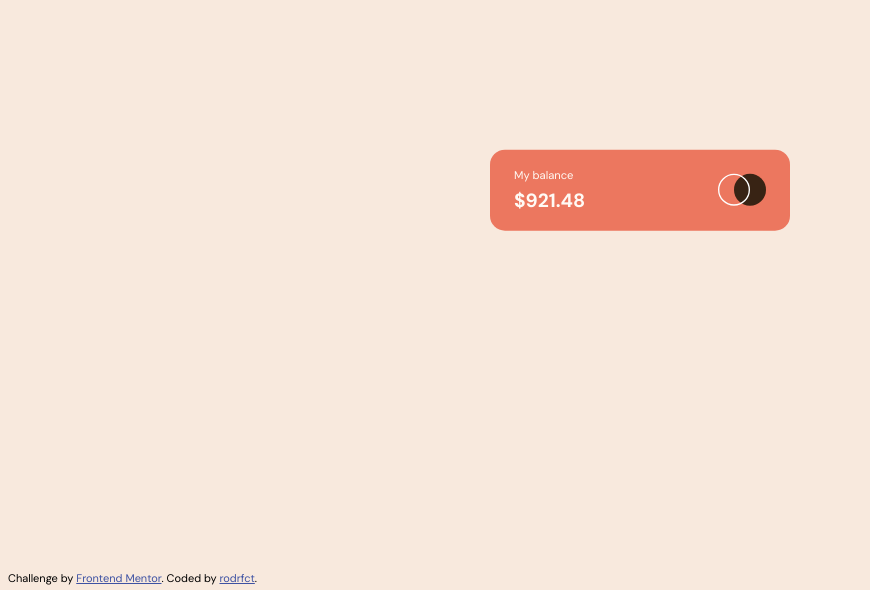
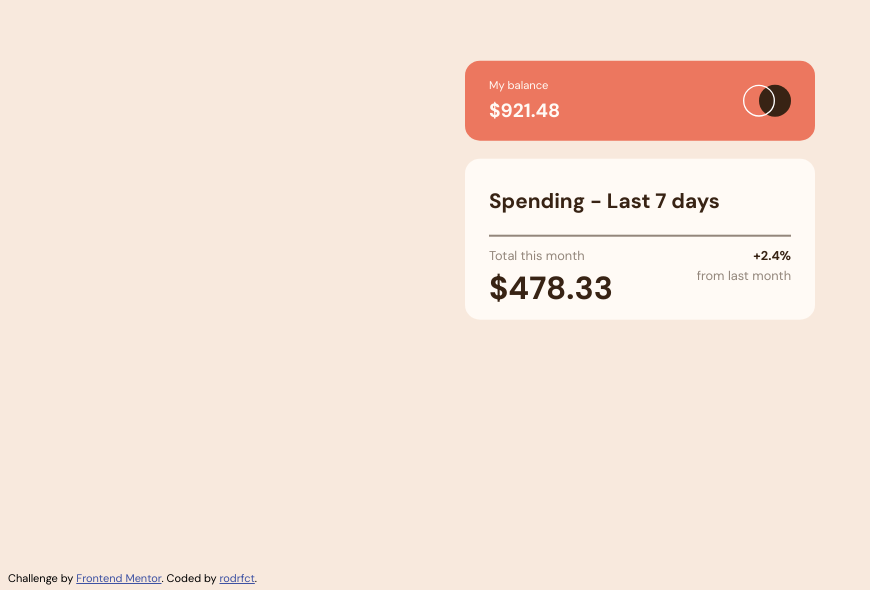
Before and after one commit to rodrfct/expenses-chart-component, a Vue app: page / in a window 1280 px wide. Shown: the part 210-800 px from the top of the page, without its empty margins (0-870 px from the left). Built offline with nearby package versions, Linux system fonts and the light colour scheme.

Commit message:
Static data finished

```diff
--- a/src/App.vue
+++ b/src/App.vue
@@ -15,7 +15,7 @@ import Spending from './components/Spending.vue';
 
 <style scoped>
   main {
-    width: 300px;
+    width: 350px;
 
     position: absolute;
     top: 50%;
--- a/src/assets/main.css
+++ b/src/assets/main.css
@@ -5,7 +5,7 @@
   --cyan: hsl(186, 34%, 60%);
 
   --dark-brown: hsl(25, 47%, 15%);
-  -medium-brown: hsl(28, 10%, 53%);
+  --medium-brown: hsl(28, 10%, 53%);
   --cream: hsl(27, 66%, 92%);
   --very-pale-orange: hsl(33, 100%, 98%);
 }
--- a/src/components/Spending.vue
+++ b/src/components/Spending.vue
@@ -1,5 +1,62 @@
 <script setup></script>
 
-<template></template>
+<template>
+    <div class="card">
+        <p id="title" class="bold">Spending - Last 7 days</p>
 
-<style scoped></style>
+        <hr>
+
+        <div id="months-info">
+            <div>
+                <p>Total this month</p>
+                <p class="bold" id="total" >$478.33</p>
+            </div>
+
+            <div id="last-month">
+                <p class="bold">+2.4%</p>
+                <p>from last month</p>
+            </div>
+        </div>
+    </div>
+</template>
+
+<style scoped>
+.card {
+    border-radius: 15px;
+    background-color: var(--very-pale-orange);
+    padding: .5rem 1.5rem;
+
+    color: var(--medium-brown);
+    font-size: .8rem;
+}
+
+#title{
+    font-size: 1.3rem;
+}
+
+#total {
+    font-size: 2rem;
+}
+
+.bold {
+    font-weight: 700;
+    color: var(--dark-brown)
+}
+
+hr {
+    border: 1px solid var(--medium-brown);
+}
+
+#months-info {
+    display: flex;
+    justify-content: space-between;
+}
+
+#months-info p {
+    margin: 0.2rem 0;
+}
+
+#last-month .bold {
+    text-align: right;
+}
+</style>
```
